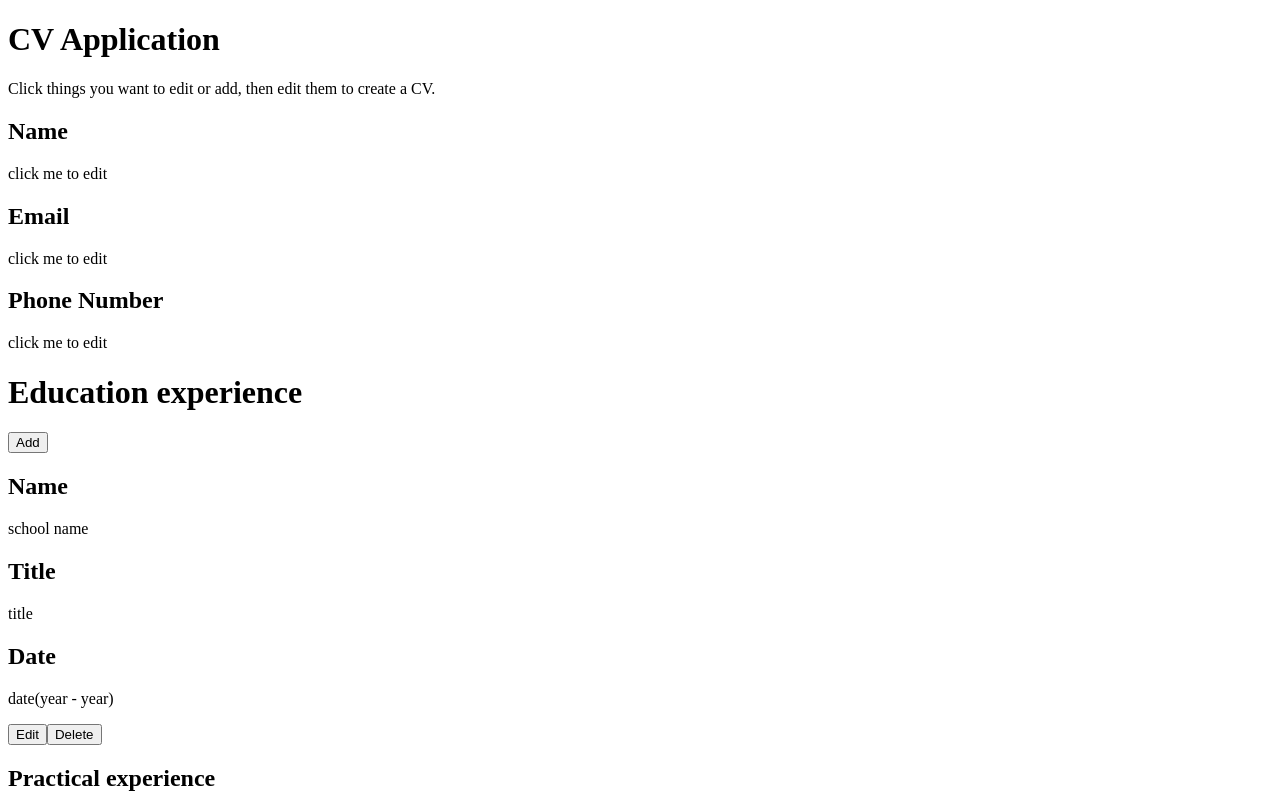
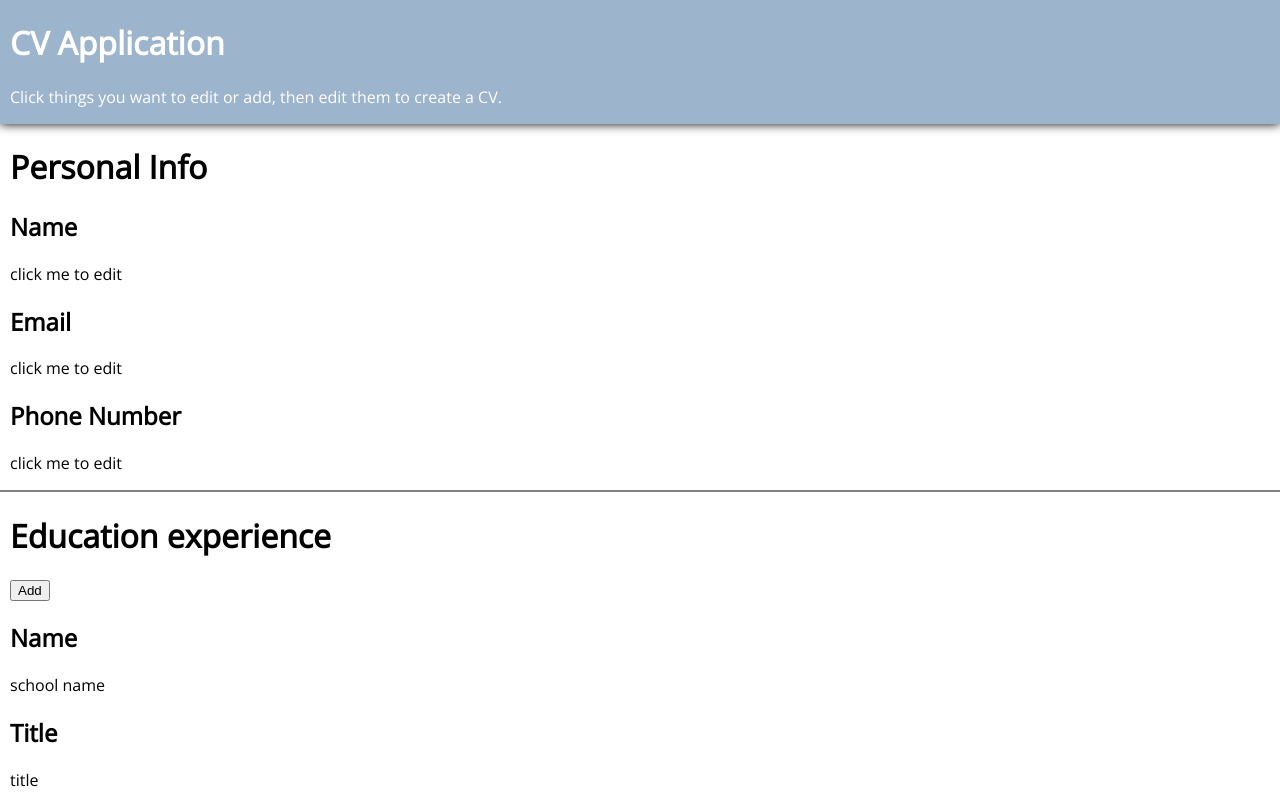
Before and after one commit to ascodeasice/cv-application, a React (Create React App) app in the folder cv-application/: page / in a window 1280 px wide. Shown: the top 800 px of the page. Built offline with nearby package versions, Linux system fonts and the light colour scheme.

Commit message:
Finish styling header.

```diff
--- a/cv-application/public/index.html
+++ b/cv-application/public/index.html
@@ -22,6 +22,9 @@
       work correctly both with client-side routing and a non-root public URL.
       Learn how to configure a non-root public URL by running `npm run build`.
     -->
+  <link rel="preconnect" href="https://fonts.googleapis.com">
+  <link rel="preconnect" href="https://fonts.gstatic.com" crossorigin>
+  <link href="https://fonts.googleapis.com/css2?family=Open+Sans&display=swap" rel="stylesheet">
   <title>CV application</title>
 </head>
 
--- a/cv-application/src/App.js
+++ b/cv-application/src/App.js
@@ -3,6 +3,7 @@
 import General from './components/General';
 import Education from './components/Education';
 import Job from './components/Job';
+import './styles/App.css';
 
 export default class App extends Component {
   constructor(props) {
@@ -11,7 +12,7 @@
 
   render() {
     return (
-      <div>
+      <div id='mainContainer'>
         <Header />
         <General />
         <Education />
--- a/cv-application/src/components/Education.js
+++ b/cv-application/src/components/Education.js
@@ -1,6 +1,7 @@
 import { Component } from "react";
 import EducationOverview from "./EducationOverview";
 import uniqid from 'uniqid';
+import '../styles/Education.css'
 
 class Education extends Component {
   constructor(props) {
@@ -68,7 +69,7 @@
   render() {
     const { schools } = this.state;
     return (
-      <div>
+      <div className='educationContainer'>
         <h1>Education experience</h1>
         <button onClick={this.addSchool}>Add</button>
         <EducationOverview schools={schools} editSchool={this.editSchool}
--- a/cv-application/src/components/General.js
+++ b/cv-application/src/components/General.js
@@ -9,6 +9,7 @@
   render() {
     return (
       <div>
+        <h1>Personal Info</h1>
         <h2>Name</h2>
         <InputBox />
         <h2>Email</h2>
--- a/cv-application/src/components/Header.js
+++ b/cv-application/src/components/Header.js
@@ -7,7 +7,7 @@
 
   render() {
     return (
-      <div>
+      <div id='header'>
         <h1>CV Application</h1>
         <p>Click things you want to edit or add, then edit them to create a CV.</p>
       </div>
--- a/cv-application/src/components/Job.js
+++ b/cv-application/src/components/Job.js
@@ -1,6 +1,7 @@
 import { Component } from "react";
 import uniqid from 'uniqid';
 import JobOverview from './JobOverview';
+import '../styles/Job.css';
 
 class Job extends Component {
   constructor(props) {
--- /dev/null
+++ b/cv-application/src/styles/App.css
@@ -0,0 +1,23 @@
+:root {
+  --blue: #9CB4CC;
+}
+
+body {
+  margin: 0;
+  font-family: 'Open Sans', sans-serif;
+}
+
+#mainContainer {
+  display: grid;
+  grid-auto-rows: min-content;
+}
+
+#mainContainer>* {
+  padding-left: 10px;
+}
+
+#header {
+  background-color: var(--blue);
+  box-shadow: 0 0 10px black;
+  color: white;
+}
--- /dev/null
+++ b/cv-application/src/styles/Education.css
@@ -0,0 +1,3 @@
+.educationContainer {
+  border-top: 2px solid grey;
+}
```
Also changed, not shown: cv-application/src/styles/Job.css (added).
